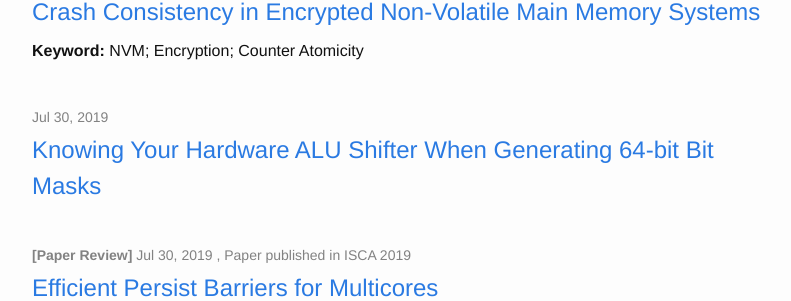
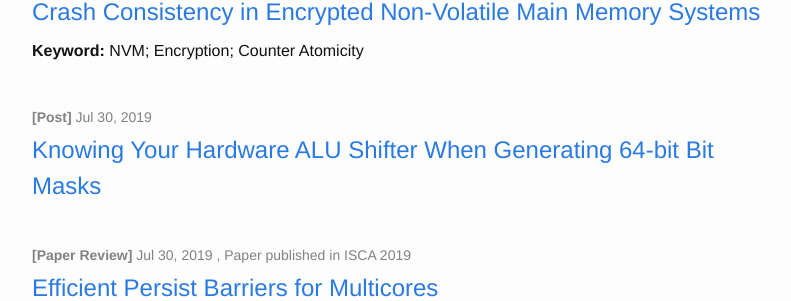
Before and after one commit to wangziqi2013/wangziqi2013.github.io, a Jekyll site: the page built from index-all.html, in a window 1280 px wide and 900 px high, scrolled down 20993 px. Shown: the part 151-452 px from the top of the window, without its empty margins (238-1029 px from the left). Built offline with Jekyll 4.4.1, drawn with Linux system fonts in a browser that asks for light colours.

Commit message:
Updating index

```diff
--- a/index-all.html
+++ b/index-all.html
@@ -213,6 +213,8 @@ function onMouseClick(e) {
           <span class="post-meta">
             {% if post.layout == "paper-summary" %}
               <strong>[Paper Review]</strong>
+            {% elsif post.layout == "post" %}
+            <strong>[Post]</strong>
             {% endif %}
             {{ post.date | date: "%b %-d, %Y" }}
             {% if post.paper_year %}
```
